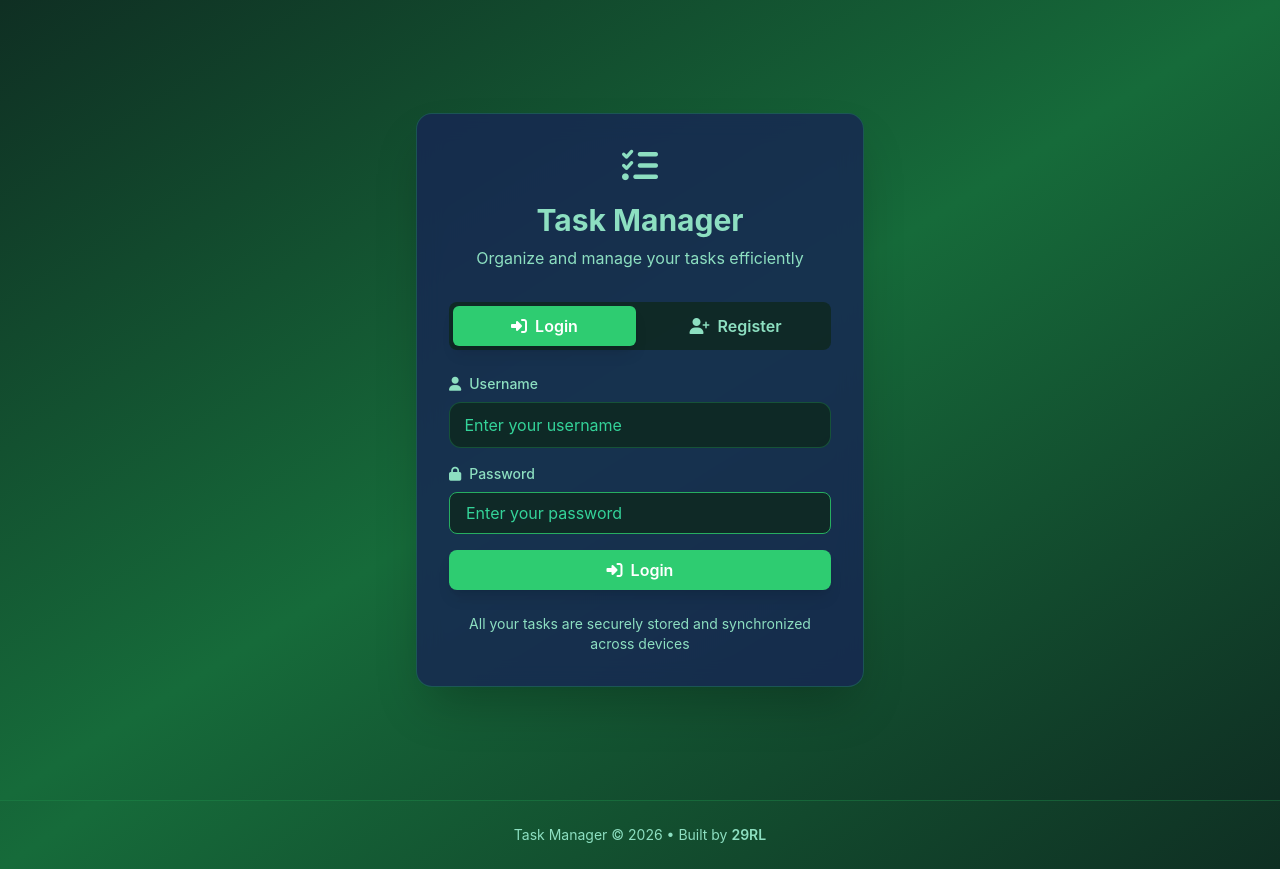
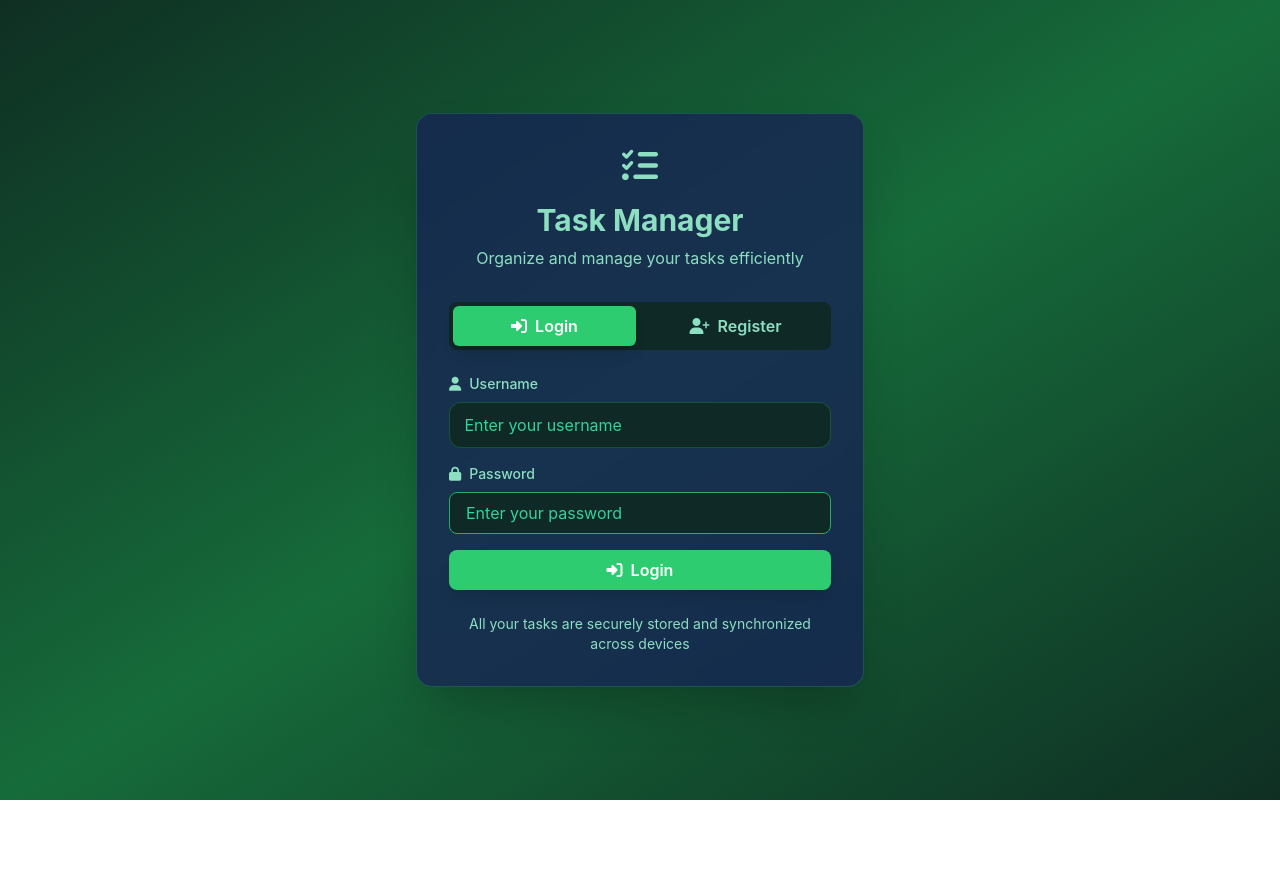
Before and after one commit to 29rl/task-manager-fullstack, a React (Create React App) app in the folder frontend/: page / in a window 1280 px wide. After the commit the page ends 800 px from the top, so only its background shows below. Built offline with nearby package versions, Linux system fonts and the light colour scheme.

Commit message:
Fix auth flow and sync frontend with Render backend

```diff
--- a/frontend/src/App.js
+++ b/frontend/src/App.js
@@ -1,24 +1,8 @@
-// Task Manager - Main Application Component
-// Full-stack task management with JWT authentication and real-time updates
-// Built with React 18, Django REST API, and modern UI patterns
-
 import React, { useState, useEffect } from "react";
 import "./styles.css";
 import TaskList from "./components/TaskList";
 import LoginForm from "./components/LoginForm";
 
-/**
- * App - Main application component
- * Handles authentication state and renders appropriate view
- * - LoginForm: Shows when user is not authenticated
- * - TaskList: Shows when user is authenticated
- *
- * Features:
- * - JWT token-based authentication
- * - Persistent login (checks backend on load)
- * - JWT validation via backend
- * - Logout with state reset
- */
 function App() {
   const [isAuthenticated, setIsAuthenticated] = useState(false);
   const [loading, setLoading] = useState(true);
@@ -27,7 +11,6 @@ function App() {
     async function checkAuth() {
       const token = localStorage.getItem("access");
 
-      // No token = not authenticated
       if (!token) {
         setIsAuthenticated(false);
         setLoading(false);
@@ -35,7 +18,6 @@ function App() {
       }
 
       try {
-        // IMPORTANT: verify token with backend, not just by decoding it
         const response = await fetch(
           "https://task-manager-api-ux4e.onrender.com/api/auth/me/",
           {
@@ -45,16 +27,13 @@ function App() {
           }
         );
 
-        if (!response.ok) {
-          // Token is invalid, expired, or from another environment
+        if (response.ok) {
+          setIsAuthenticated(true);
+        } else {
           localStorage.clear();
           setIsAuthenticated(false);
-        } else {
-          // Token is valid
-          setIsAuthenticated(true);
         }
-      } catch (error) {
-        // Network or backend error → treat as logged out
+      } catch (err) {
         localStorage.clear();
         setIsAuthenticated(false);
       }
@@ -66,69 +45,35 @@ function App() {
   }, []);
 
   const handleLogout = () => {
-    // Clear all stored tokens and user data, reset authentication state
     localStorage.clear();
     setIsAuthenticated(false);
   };
 
-  // Show loading state while checking for existing session
   if (loading) {
     return (
-      <div className="flex items-center justify-center min-h-screen bg-gradient-to-br from-blue-900 to-blue-800">
-        <div className="text-center">
-          <div className="inline-block animate-spin mb-4">
-            <i className="fas fa-spinner text-4xl text-blue-300"></i>
-          </div>
-          <p className="text-xl text-blue-100 font-medium">Loading...</p>
-        </div>
+      <div className="min-h-screen flex items-center justify-center bg-blue-900 text-white text-xl">
+        Loading...
       </div>
     );
   }
 
-  // Show login form if user is not authenticated
   if (!isAuthenticated) {
-    return (
-      <div className="min-h-screen bg-gradient-to-br from-blue-900 via-blue-800 to-blue-900 flex flex-col">
-        <div className="flex-1">
-          <LoginForm onLoginSuccess={() => setIsAuthenticated(true)} />
-        </div>
-
-        <footer className="py-6 text-center text-blue-400 text-sm border-t border-blue-700/40">
-          Task Manager © 2026 • Built by{" "}
-          <span className="text-blue-300 font-semibold">29RL</span>
-        </footer>
-      </div>
-    );
+    return <LoginForm onLoginSuccess={() => setIsAuthenticated(true)} />;
   }
 
-  // Main application layout - navbar + task list
   return (
-    <div className="min-h-screen bg-gradient-to-br from-blue-900 via-blue-800 to-blue-900">
-      {/* Header/Navigation */}
-      <nav className="bg-blue-950 bg-opacity-80 backdrop-blur-md border-b border-blue-700 sticky top-0 z-10 shadow-lg">
-        <div className="max-w-4xl mx-auto px-4 py-4 flex items-center justify-between">
-          <div className="flex items-center gap-3">
-            <i className="fas fa-tasks text-2xl text-blue-300"></i>
-            <h1 className="text-2xl font-bold text-blue-100">Task Manager</h1>
-          </div>
-          <button
-            onClick={handleLogout}
-            className="px-4 py-2 bg-red-600 hover:bg-red-700 text-white rounded-lg transition font-semibold flex items-center gap-2 shadow-md hover:shadow-lg"
-            title="Sign out of your account"
-          >
-            <i className="fas fa-sign-out-alt"></i>
-            Logout
-          </button>
-        </div>
+    <div className="min-h-screen bg-blue-900 text-white">
+      <nav className="bg-blue-950 p-4 flex justify-between items-center">
+        <h1 className="text-xl font-bold">Task Manager</h1>
+        <button
+          onClick={handleLogout}
+          className="bg-red-600 px-4 py-2 rounded hover:bg-red-700"
+        >
+          Logout
+        </button>
       </nav>
 
-      {/* Main Content */}
       <TaskList />
-
-      <footer className="mt-12 py-8 text-center text-blue-400 text-sm border-t border-blue-700/50">
-        Task Manager © 2026 • Built by{" "}
-        <span className="text-blue-300 font-semibold">29RL</span>
-      </footer>
     </div>
   );
 }
```
